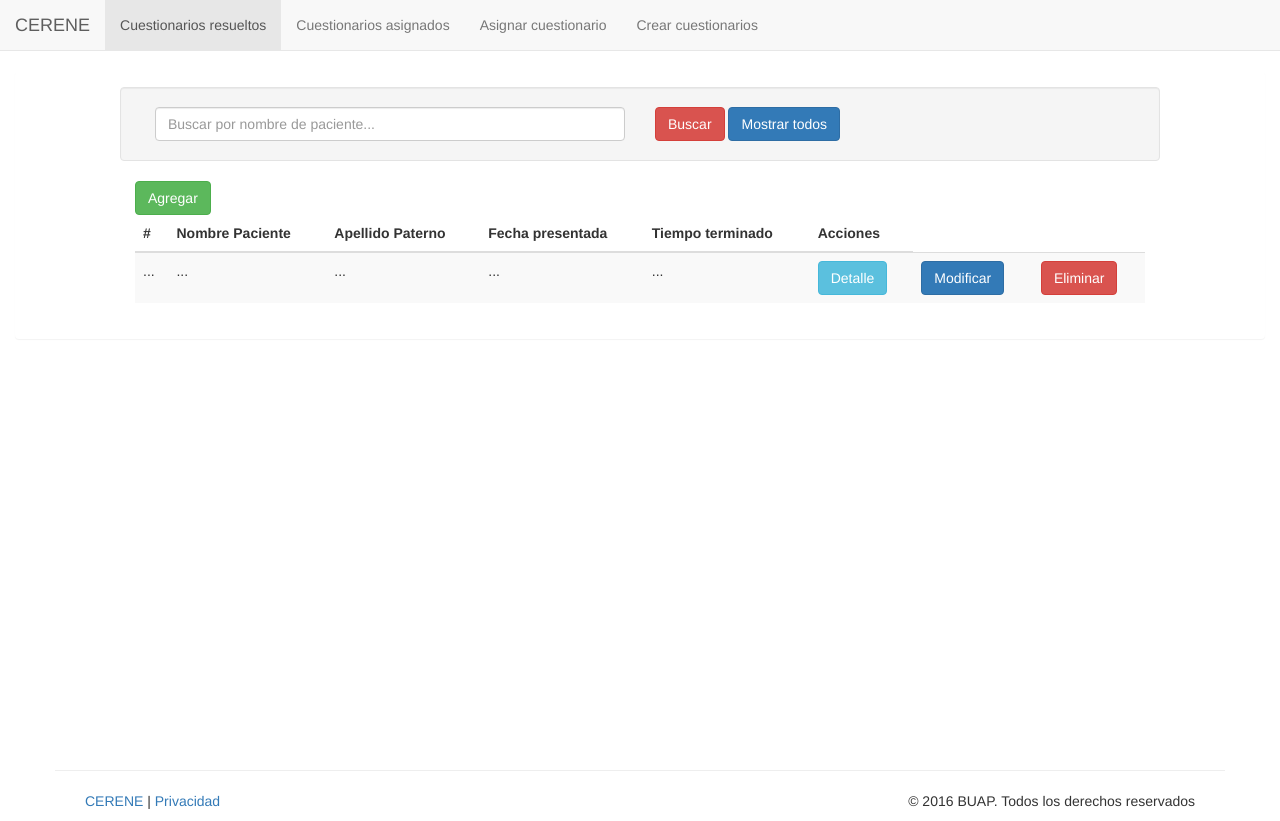
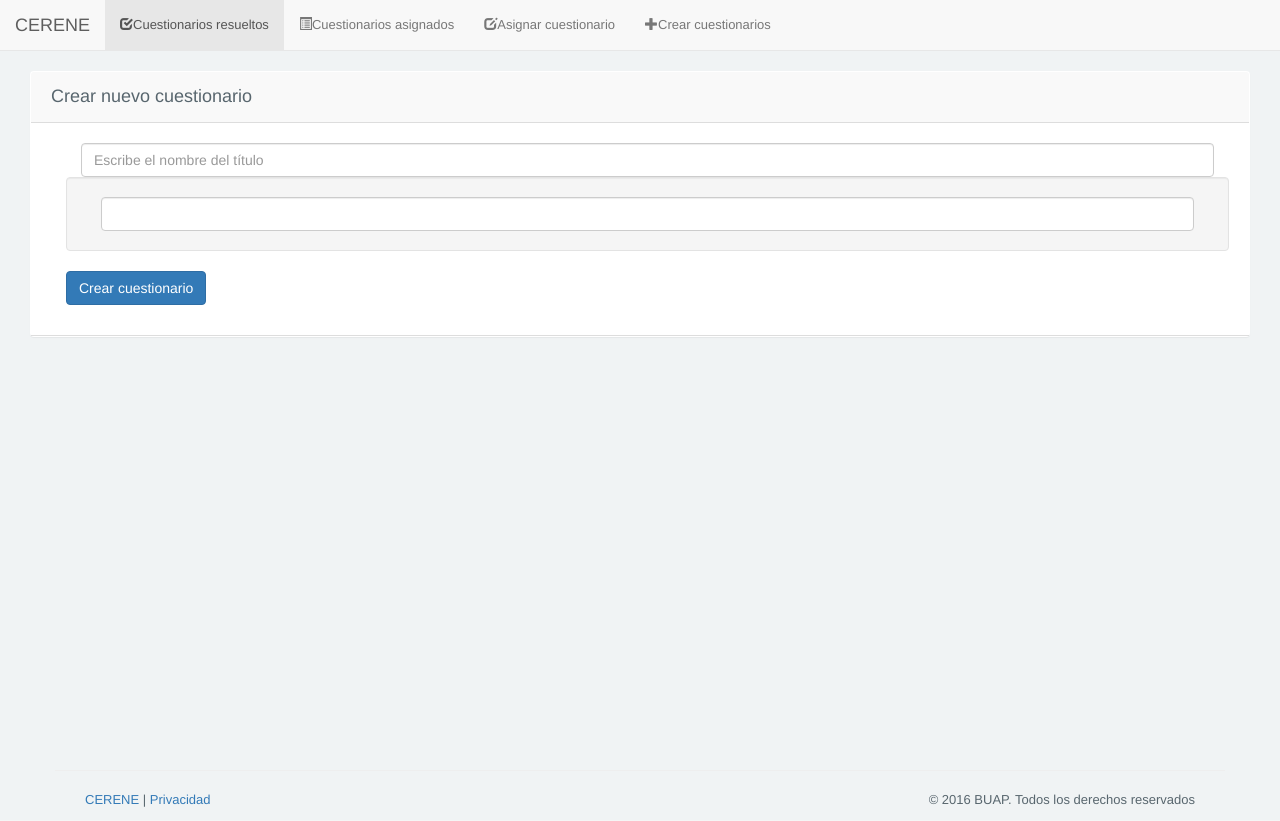
Before and after one commit to carloscituc/cuestionario, a PHP site: page /C_crear.php in a window 1280 px wide. Run offline with PHP 8.4, Linux system fonts and the light colour scheme.

Commit message:
más diseño
más avances del diseño

```diff
--- a/Cuestionario/C_crear.php
+++ b/Cuestionario/C_crear.php
@@ -4,57 +4,50 @@
     <body>
         <?php include("design/header.php"); ?>
           <!-- start: Content -->
-<div id="content" class="article-v1">
+            <div id="content">
+                <div class="form-element">
+                  <div class="col-md-12 padding-0">
                     <div class="col-md-12">
-    <div class="panel">
-      <div class="panel-body">
+                      <div class="panel form-element-padding">
+                        <div class="panel-heading">
+                         <h4>Crear nuevo cuestionario</h4>
+                        </div>
+                         <div class="panel-body" style="padding-bottom:30px;">
+                         <form method="post" action="#">
 
-      <div class="row">
-        <div class="col-md-10 col-md-offset-1 well">
                          <div class="form-group">
-                <div class="col-md-6">
-                  <input class="form-control" id="nombre" name="nombre" placeholder="Buscar por nombre de paciente..." type="text" value="" />
-                </div>
-                <div class="col-md-6">
-                  <input id="btn_search" name="btn_search" type="submit" class="btn btn-danger" value="Buscar" />
-                  <a href="" class="btn btn-primary">Mostrar todos</a>
+                              <div class="col-sm-12">
+                                <div class="col-sm-12 padding-0">
+                                  <input type="text" class="form-control" placeholder="Escribe el nombre del título">
                                 </div>
                               </div>
                           </div>
+
+                          <div class="form-group">
+                              <div class="col-sm-12">
+                                 <div class="col-md-12 col-md-offset-0 well">
+
+                                        <div class="col-md-12">
+                                            <input type="text" class="form-control" placeholder="">
                                         </div>
-      <div class="row">
-        <div class="col-md-10 col-md-offset-1 bg-border table-responsive">
-          <a class="btn btn-success"  href="#">Agregar</a>
-          <table class="table table-striped table-hover">
-          <thead>
-            <tr>
-              <th>#</th>
-              <th>Nombre Paciente</th>
-              <th>Apellido Paterno</th>
-              <th>Fecha presentada</th>
-              <th>Tiempo terminado</th>
-              <th>Acciones</th>
-            </tr>
-          </thead>
-          <tbody>
-            <tr>
-              <td>...</td>
-              <td>...</td>
-              <td>...</td>
-              <td>...</td>
-              <td>...</td>
-              <td><a class="btn btn-info"  href="#">Detalle</a></td>
-              <td><a class="btn btn-primary"  href="#">Modificar</a></td>
-              <td><a class="btn btn-danger"  href="#" onclick="#">Eliminar</a></td>
-            </tr>
-          </tbody>
-          </table>
+
+                                </div>
+                              </div>
+                          </div>
+                          <div class="col-md-12">
+                              <input class="submit btn btn-primary" type="submit" value="Crear cuestionario">
+                              <input type="hidden" name="submitted" value="TRUE">
+                        </div>
+
+                        </form>
+                             </div>
                       </div>
                     </div>
                   </div>
               </div>
             </div>
           <!-- end: content -->
+
     <?php include("design/footer.php");?>
     </body>
 </html>
--- a/Cuestionario/css/estilos.css
+++ b/Cuestionario/css/estilos.css
@@ -1,3 +1,32 @@
+body {
+  font-family: "Source Sans Pro","Helvetica Neue",Helvetica,Arial,sans-serif;
+  font-size: 13px;
+  background-color:#f0f3f4;
+  line-height: 1.42857143 !important;
+  color: #58666e !important;
+}
+
+.panel-heading{
+  line-height: 1.42857143 !important;
+  color: #58666e !important;
+}
+
+.panel-heading,.fc-head{
+  padding: 0px;
+  background: #F9F9F9;
+  padding: 5px;
+  padding-left: 20px;
+  border-bottom: 1px solid #ddd;
+}
+
+.panel-body{
+  padding: 0px;
+  padding: 5px;
+  padding-left: 20px;
+  border-bottom: 1px solid #ddd;
+}
+
+
 .footer {
   height: 50px;
   width:100%;
--- a/Cuestionario/design/header.php
+++ b/Cuestionario/design/header.php
@@ -16,10 +16,10 @@
        otro elemento que se pueda ocultar al minimizar la barra -->
   <div class="collapse navbar-collapse navbar-ex1-collapse">
     <ul class="nav navbar-nav">
-      <li class="active"><a href="index.php">Cuestionarios resueltos</a></li>
-      <li><a href="C_asignados.php">Cuestionarios asignados</a></li>
-      <li><a href="#">Asignar cuestionario</a></li>
-      <li><a href="#">Crear cuestionarios</a></li>
+      <li class="active"><a href="index.php"><span class="glyphicon glyphicon-check" aria-hidden="true"></span>Cuestionarios resueltos</a></li>
+      <li><a href="C_asignados.php"><span class="glyphicon glyphicon-list-alt" aria-hidden="true"></span>Cuestionarios asignados</a></li>
+      <li><a href="#"><span class="glyphicon glyphicon-edit" aria-hidden="true"></span>Asignar cuestionario</a></li>
+      <li><a href="C_crear.php"><span class="glyphicon glyphicon-plus" aria-hidden="true"></span>Crear cuestionarios</a></li>
     </ul>
   </div>
 </nav>
```
Lines whose indentation alone changed are shown as unchanged.
